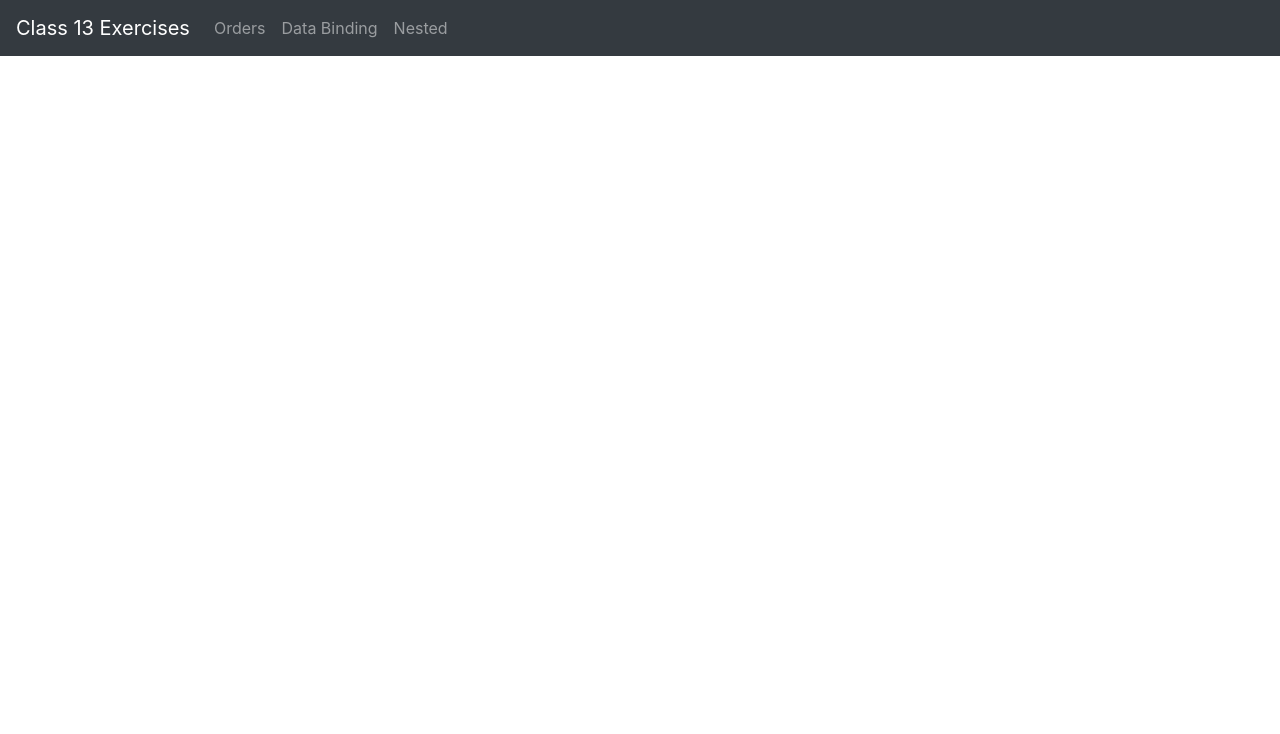
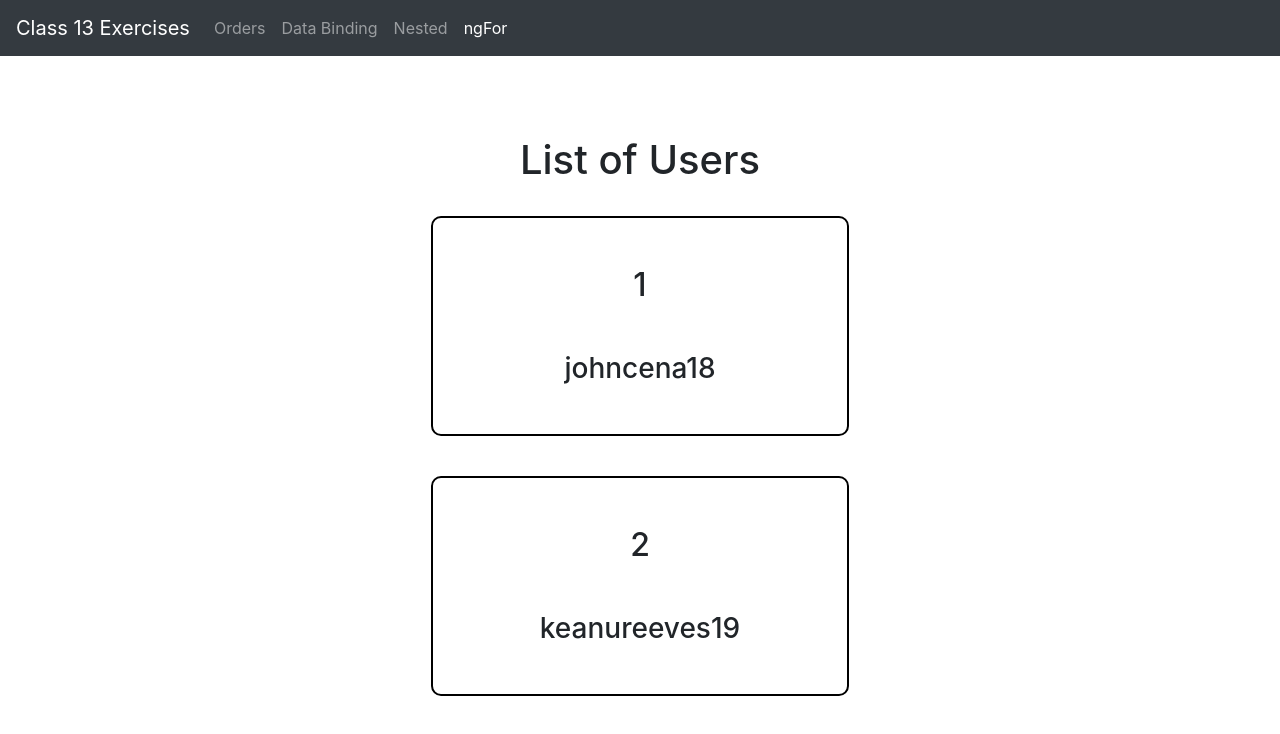
Before and after one commit to nathanieltruitt/CL_class_13_exercise, an Angular app: page /ngFor-input-decorator in a window 1280 px wide. Before the commit this address led to /. Shown: the top 734 px of the page. Built offline with nearby package versions, Linux system fonts and the light colour scheme.

Commit message:
completed exercise 4

```diff
--- a/src/app/app-routing.module.ts
+++ b/src/app/app-routing.module.ts
@@ -4,6 +4,7 @@ import { RouterModule, Routes } from '@angular/router';
 import { OrderDashboardComponent } from './order-dashboard/order-dashboard.component';
 import { BasicCustomPropertyExerciseComponent } from './basic-custom-property-exercise/basic-custom-property-exercise.component';
 import { NestedComponentsInputExerciseComponent } from './nested-components-input-exercise/nested-components-input-exercise.component';
+import { NgforInputDecoratorExerciseComponent } from './ngfor-input-decorator-exercise/ngfor-input-decorator-exercise.component';
 
 const routes: Routes = [
   {
@@ -18,6 +19,10 @@ const routes: Routes = [
     path: 'nested-components-input',
     component: NestedComponentsInputExerciseComponent,
   },
+  {
+    path: 'ngFor-input-decorator',
+    component: NgforInputDecoratorExerciseComponent,
+  },
 ];
 
 @NgModule({
@@ -29,4 +34,5 @@ export const RoutingComponents = [
   OrderDashboardComponent,
   BasicCustomPropertyExerciseComponent,
   NestedComponentsInputExerciseComponent,
+  NgforInputDecoratorExerciseComponent,
 ];
--- a/src/app/app.module.ts
+++ b/src/app/app.module.ts
@@ -11,6 +11,7 @@ import { NavbarComponent } from './navbar/navbar.component';
 import { UserComponent } from './basic-custom-property-exercise/user/user.component';
 import { MyProfileComponent } from './nested-components-input-exercise/my-profile/my-profile.component';
 import { PostsComponent } from './nested-components-input-exercise/posts/posts.component';
+import { UserTwoComponent } from './ngfor-input-decorator-exercise/user-two/user-two.component';
 
 @NgModule({
   declarations: [
@@ -23,6 +24,7 @@ import { PostsComponent } from './nested-components-input-exercise/posts/posts.c
     UserComponent,
     MyProfileComponent,
     PostsComponent,
+    UserTwoComponent,
   ],
   imports: [BrowserModule, AppRoutingModule],
   providers: [],
--- a/src/app/navbar/navbar.component.html
+++ b/src/app/navbar/navbar.component.html
@@ -35,6 +35,14 @@
           >Nested</a
         >
       </li>
+      <li class="nav-item">
+        <a
+          class="nav-link"
+          routerLink="/ngFor-input-decorator"
+          [routerLinkActive]="'active'"
+          >ngFor</a
+        >
+      </li>
       <!-- <li class="nav-item dropdown">
         <a class="nav-link dropdown-toggle" href="#" role="button" data-toggle="dropdown" aria-expanded="false">
           Dropdown
--- /dev/null
+++ b/src/app/ngfor-input-decorator-exercise/ngfor-input-decorator-exercise.component.css
@@ -0,0 +1,15 @@
+:host {
+  padding-top: 5rem;
+  height: 100%;
+  display: flex;
+  justify-content: center;
+}
+
+.container {
+  width: 35%;
+}
+
+#user-header {
+  text-align: center;
+  margin-bottom: 2rem;
+}
--- /dev/null
+++ b/src/app/ngfor-input-decorator-exercise/ngfor-input-decorator-exercise.component.html
@@ -0,0 +1,4 @@
+<div class="container">
+  <h1 id="user-header">List of Users</h1>
+  <app-user-two *ngFor="let user of users" [inputUser]="user"></app-user-two>
+</div>
--- /dev/null
+++ b/src/app/ngfor-input-decorator-exercise/ngfor-input-decorator-exercise.component.ts
@@ -0,0 +1,27 @@
+import { Component, OnInit } from '@angular/core';
+
+@Component({
+  selector: 'app-ngfor-input-decorator-exercise',
+  templateUrl: './ngfor-input-decorator-exercise.component.html',
+  styleUrls: ['./ngfor-input-decorator-exercise.component.css'],
+})
+export class NgforInputDecoratorExerciseComponent implements OnInit {
+  users: Array<{ username: string; id: number }> = [
+    {
+      username: 'johncena18',
+      id: 1,
+    },
+    {
+      username: 'keanureeves19',
+      id: 2,
+    },
+    {
+      username: 'marypoppins20',
+      id: 3,
+    },
+  ];
+
+  constructor() {}
+
+  ngOnInit(): void {}
+}
--- /dev/null
+++ b/src/app/ngfor-input-decorator-exercise/user-two/user-two.component.css
@@ -0,0 +1,11 @@
+.user-box {
+  text-align: center;
+  border: 2px solid black;
+  border-radius: 10px;
+  margin-bottom: 2.5rem;
+}
+
+.user-box h2,
+.user-box h3 {
+  margin: 3rem;
+}
--- /dev/null
+++ b/src/app/ngfor-input-decorator-exercise/user-two/user-two.component.html
@@ -0,0 +1,4 @@
+<div class="user-box">
+  <h2>{{ inputUser.id }}</h2>
+  <h3>{{ inputUser.username }}</h3>
+</div>
--- /dev/null
+++ b/src/app/ngfor-input-decorator-exercise/user-two/user-two.component.ts
@@ -0,0 +1,14 @@
+import { Component, Input, OnInit } from '@angular/core';
+
+@Component({
+  selector: 'app-user-two',
+  templateUrl: './user-two.component.html',
+  styleUrls: ['./user-two.component.css'],
+})
+export class UserTwoComponent implements OnInit {
+  @Input() inputUser!: { id: number; username: string };
+
+  constructor() {}
+
+  ngOnInit(): void {}
+}
```
